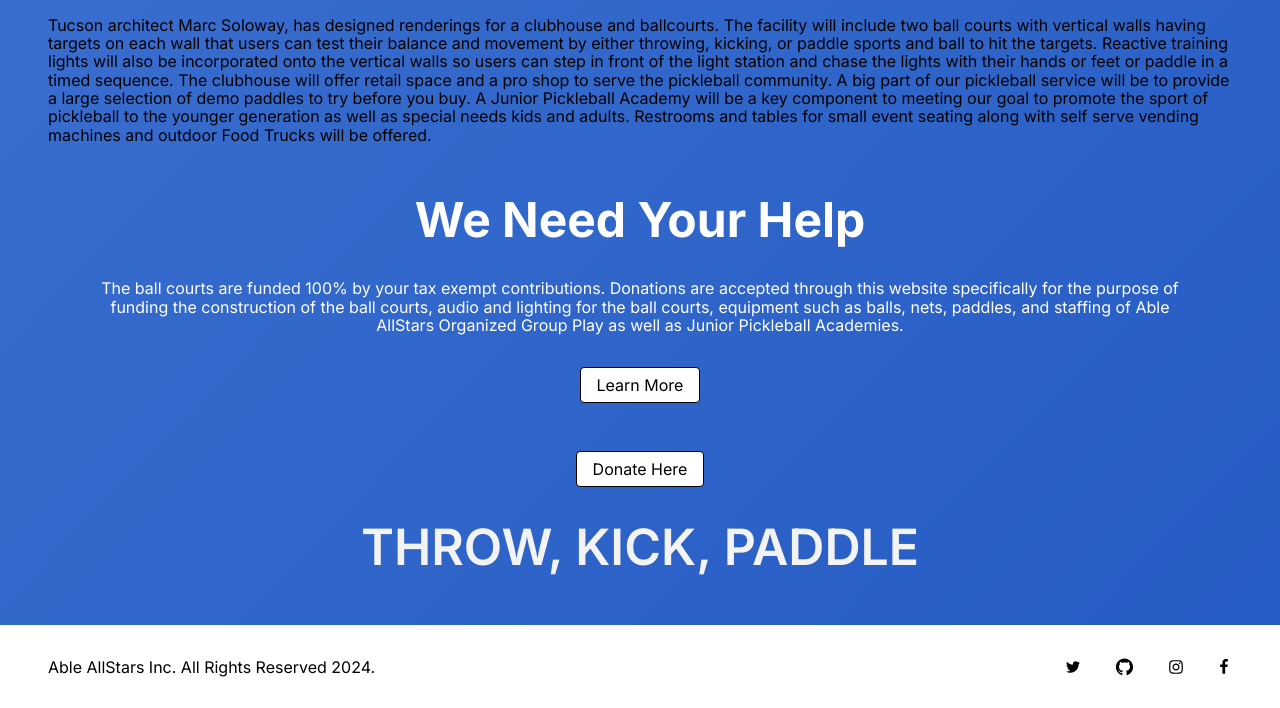
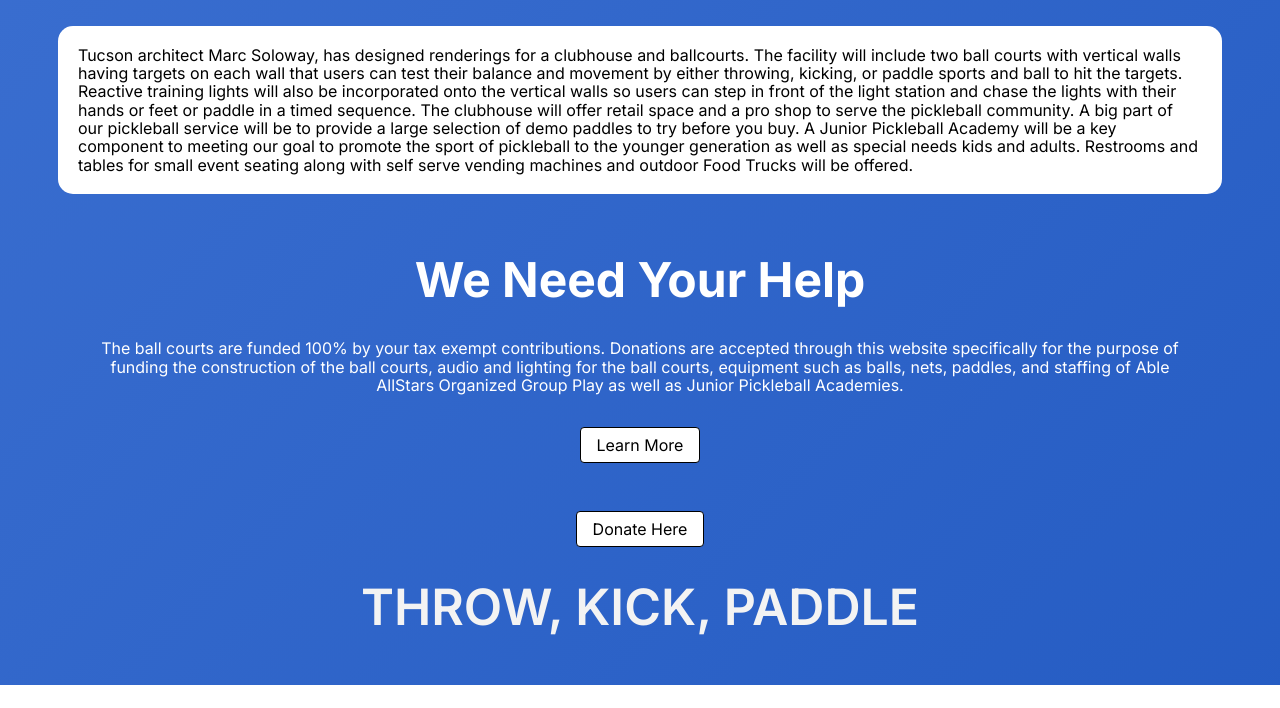
Before and after one commit to Ableallstarsorg/website, a website built with Parcel: page index.html in a window 1280 px wide. Shown: the part 861-1569 px from the top of the page. Built offline with nearby package versions, Linux system fonts and the light colour scheme.

Commit message:
Update index.html

```diff
--- a/index.html
+++ b/index.html
@@ -143,13 +143,21 @@ document.addEventListener("DOMContentLoaded", function() {
 
 
         <span>&nbsp;</span>
-<span>
-            Tucson architect Marc Soloway, has designed renderings for a clubhouse and ballcourts. The facility will include two ball courts with vertical walls having targets on each wall that users can test their balance and movement by either throwing, kicking, or paddle sports and ball to hit the targets. Reactive training lights will also be incorporated onto the vertical walls so users can step in front of the light station and chase the lights with their hands or feet or paddle in a timed sequence.
+        <style>
+          .rounded-box {
+            background-color: white;
+            border-radius: 15px; /* Adjust the radius for more or less rounded edges */
+            padding: 20px; /* Add some padding inside the box */
+            margin: 10px; /* Add some outside space around the box */
+            display: inline-block; /* Ensures the box wraps the content */
+          }
+        </style>
 
-            The clubhouse will offer retail space and a pro shop to serve the pickleball community. A big part of our pickleball service will be to provide a large selection of demo paddles to try before you buy. A Junior Pickleball Academy will be a key component to meeting our goal to promote the sport of pickleball to the younger generation as well as special needs kids and adults.
-
-            Restrooms and tables for small event seating along with self serve vending machines and outdoor Food Trucks will be offered.
-          </span><div class="home-banner">
+        <span class="rounded-box">
+          Tucson architect Marc Soloway, has designed renderings for a clubhouse and ballcourts. The facility will include two ball courts with vertical walls having targets on each wall that users can test their balance and movement by either throwing, kicking, or paddle sports and ball to hit the targets. Reactive training lights will also be incorporated onto the vertical walls so users can step in front of the light station and chase the lights with their hands or feet or paddle in a timed sequence.
+          The clubhouse will offer retail space and a pro shop to serve the pickleball community. A big part of our pickleball service will be to provide a large selection of demo paddles to try before you buy. A Junior Pickleball Academy will be a key component to meeting our goal to promote the sport of pickleball to the younger generation as well as special needs kids and adults.
+          Restrooms and tables for small event seating along with self serve vending machines and outdoor Food Trucks will be offered.
+        </span><div class="home-banner">
           <h1 class="home-text13">We Need Your Help</h1>
           <span class="home-text14">
             The ball courts are funded 100% by your tax exempt contributions.
```
